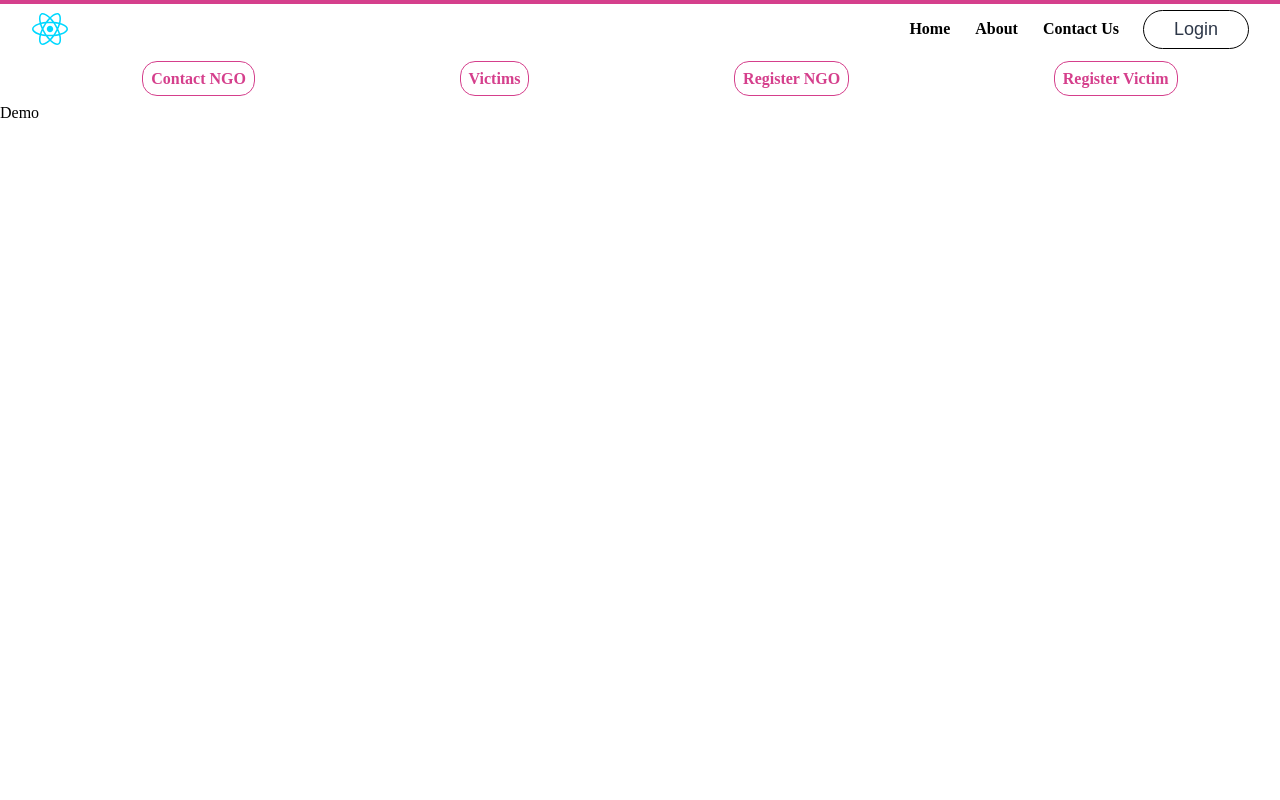
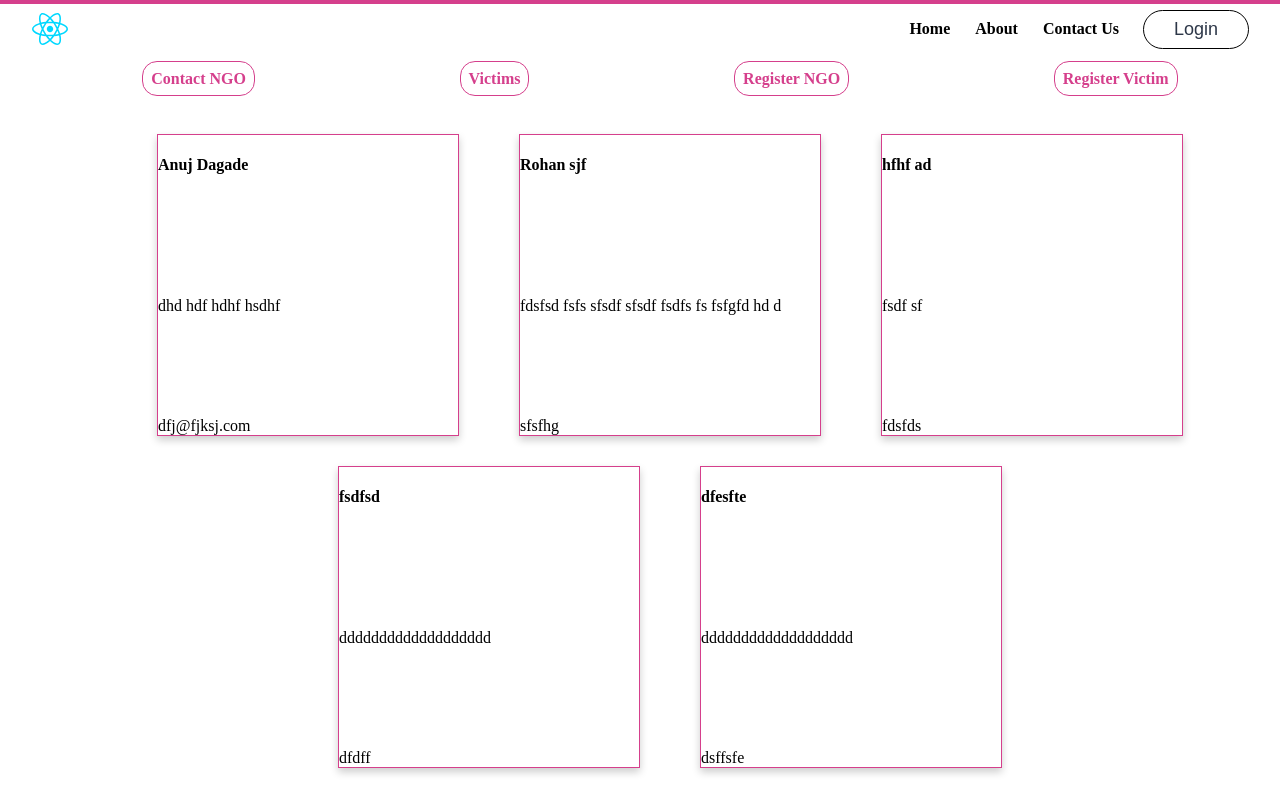
Before and after one commit to AnujDagade/EquitableElevationHack, a React (Vite) app: page / in a window 1280 px wide. Built offline with nearby package versions, Linux system fonts and the light colour scheme.

Commit message:
Cards done

```diff
--- /dev/null
+++ b/Data.js
@@ -0,0 +1,27 @@
+export default [
+    {
+        name:"Anuj Dagade",
+        desc:"dhd hdf hdhf hsdhf ",
+        contact:"dfj@fjksj.com"
+    },
+    {
+        name:"Rohan sjf",
+        desc:"fdsfsd fsfs sfsdf sfsdf fsdfs fs fsfgfd hd d",
+        contact:"sfsfhg"
+    },
+    {
+        name:"hfhf ad ",
+        desc:"fsdf sf",
+        contact:"fdsfds"
+    },
+    {
+        name:"fsdfsd",
+        desc:"ddddddddddddddddddd",
+        contact:"dfdff"
+    },
+    {
+        name:"dfesfte",
+        desc:"ddddddddddddddddddd",
+        contact:"dsffsfe"
+    },
+]
--- /dev/null
+++ b/src/components/Content/Card.css
@@ -0,0 +1,18 @@
+.card {
+    margin-left:60px;
+    margin-top:30px;
+    width: 300px;
+    height: 300px;
+    background-color: transparent;
+    border: 1px solid #d53f8c;
+    display: flex;
+    flex-direction: column;
+    justify-content: space-between;
+    align-content: center;
+    box-shadow: 0 4px 8px 0 rgba(0, 0, 0, 0.2);
+    transition: 0.3s;
+}
+
+/* .card div {
+    outline: red solid 2px;
+} */
--- /dev/null
+++ b/src/components/Content/Card.jsx
@@ -0,0 +1,20 @@
+import React from 'react'
+import './Card.css'
+
+export default function Card(props) {
+    return (
+        <div className='card'>
+            <div className='name'>
+                <h4>{props.name}</h4>
+            </div>
+            <div>
+                <p>
+                    {props.desc}
+                </p>
+            </div>
+            <div>
+                {props.contact}
+            </div>
+        </div>
+    )
+}
--- /dev/null
+++ b/src/components/Content/Content.css
@@ -0,0 +1,5 @@
+.cards{
+    display: flex;
+    flex-wrap: wrap;
+    justify-content: center;
+}
--- a/src/components/Content/Content.jsx
+++ b/src/components/Content/Content.jsx
@@ -1,11 +1,27 @@
 import React from 'react'
 import TopBar from './TopBar'
+import Card from './Card'
+import Data from '../../../Data'
+import './Content.css'
+
+const cards = Data.map(
+  (card) => (<Card name={card.name}
+    desc={card.desc}
+    contact={card.contact} />)
+)
+
+
+
 
 export default function Content() {
+
+
   return (
     <div className='content'>
-        <TopBar />
-        Demo
+      <TopBar />
+      <div className="cards">
+        {cards}
+      </div>
     </div>
   )
 }
```
